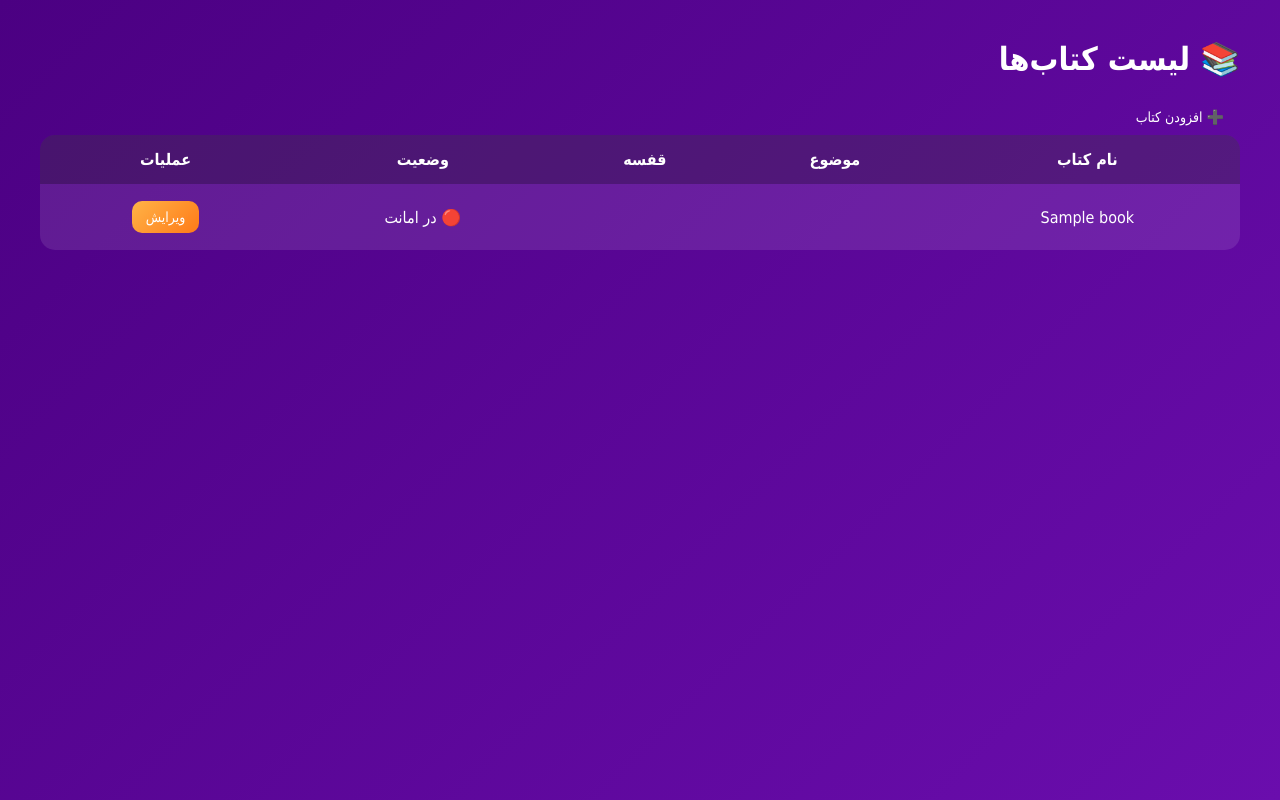
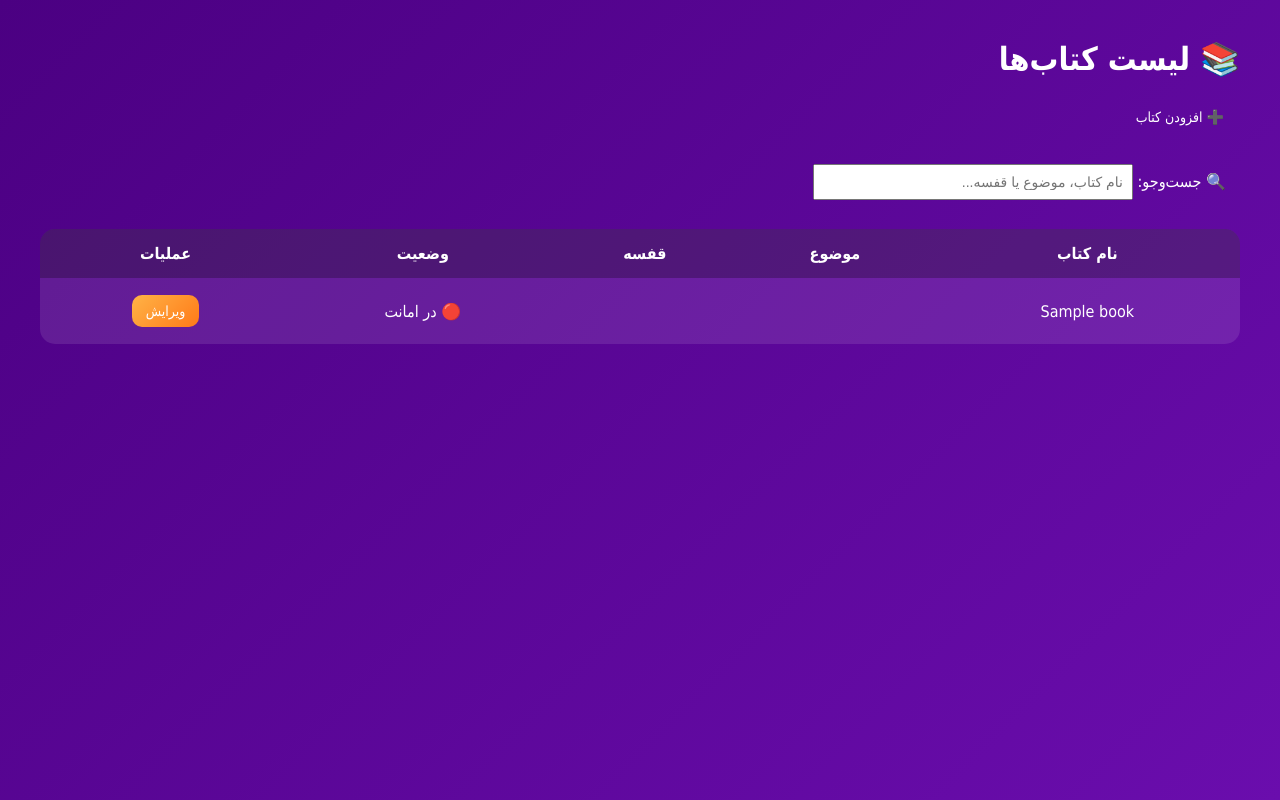
Before and after one commit to arminalvandi/library-management-system, a Flask app: page /books in a window 1280 px wide. Run offline with Flask 3, Linux system fonts and the light colour scheme; the visitor is signed in with stand-in values (Sample User, id 1); tables that the repository leaves empty hold one stand-in row (values such as "Sample post").

Commit message:
Update books.html

```diff
--- a/templates/books.html
+++ b/templates/books.html
@@ -4,6 +4,19 @@
     <meta charset="UTF-8">
     <title>لیست کتاب‌ها</title>
     <link rel="stylesheet" href="{{ url_for('static', filename='css/style.css') }}">
+
+    <style>
+        /* استایل جست‌وجو */
+        .search-box {
+            margin: 15px 0;
+            text-align: right;
+        }
+        .search-box input {
+            width: 320px;
+            padding: 8px;
+            font-size: 14px;
+        }
+    </style>
 </head>
 <body>
 
@@ -13,7 +26,13 @@
         <a href="/add_book" class="btn add">➕ افزودن کتاب</a>
     </div>
 
-    <table class="data-table">
+    <!-- جست‌وجوی کتاب -->
+    <div class="search-box">
+        <label for="bookSearch">🔍 جست‌وجو: </label>
+        <input type="text" id="bookSearch" placeholder="نام کتاب، موضوع یا قفسه...">
+    </div>
+
+    <table class="data-table" id="booksTable">
         <thead>
             <tr>
                 <th>نام کتاب</th>
@@ -45,5 +64,31 @@
     </table>
 </div>
 
+<script>
+    // جست‌وجوی کتاب‌ها (Front-End)
+    const searchInput = document.getElementById("bookSearch");
+
+    searchInput.addEventListener("keyup", function () {
+        const filter = searchInput.value.toLowerCase();
+        const rows = document.querySelectorAll("#booksTable tbody tr");
+
+        rows.forEach(row => {
+            const title = row.cells[0].textContent.toLowerCase();
+            const subject = row.cells[1].textContent.toLowerCase();
+            const shelf = row.cells[2].textContent.toLowerCase();
+
+            if (
+                title.includes(filter) ||
+                subject.includes(filter) ||
+                shelf.includes(filter)
+            ) {
+                row.style.display = "";
+            } else {
+                row.style.display = "none";
+            }
+        });
+    });
+</script>
+
 </body>
 </html>
```
